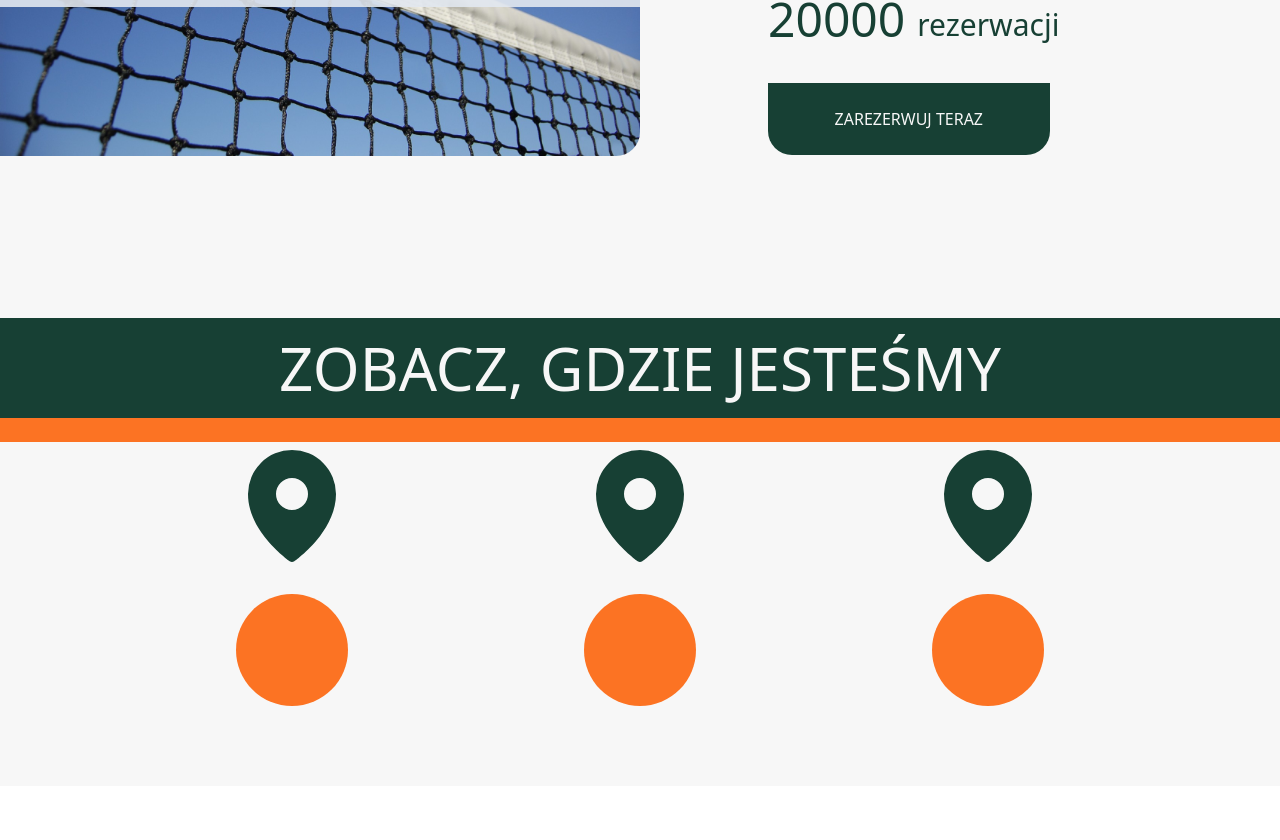
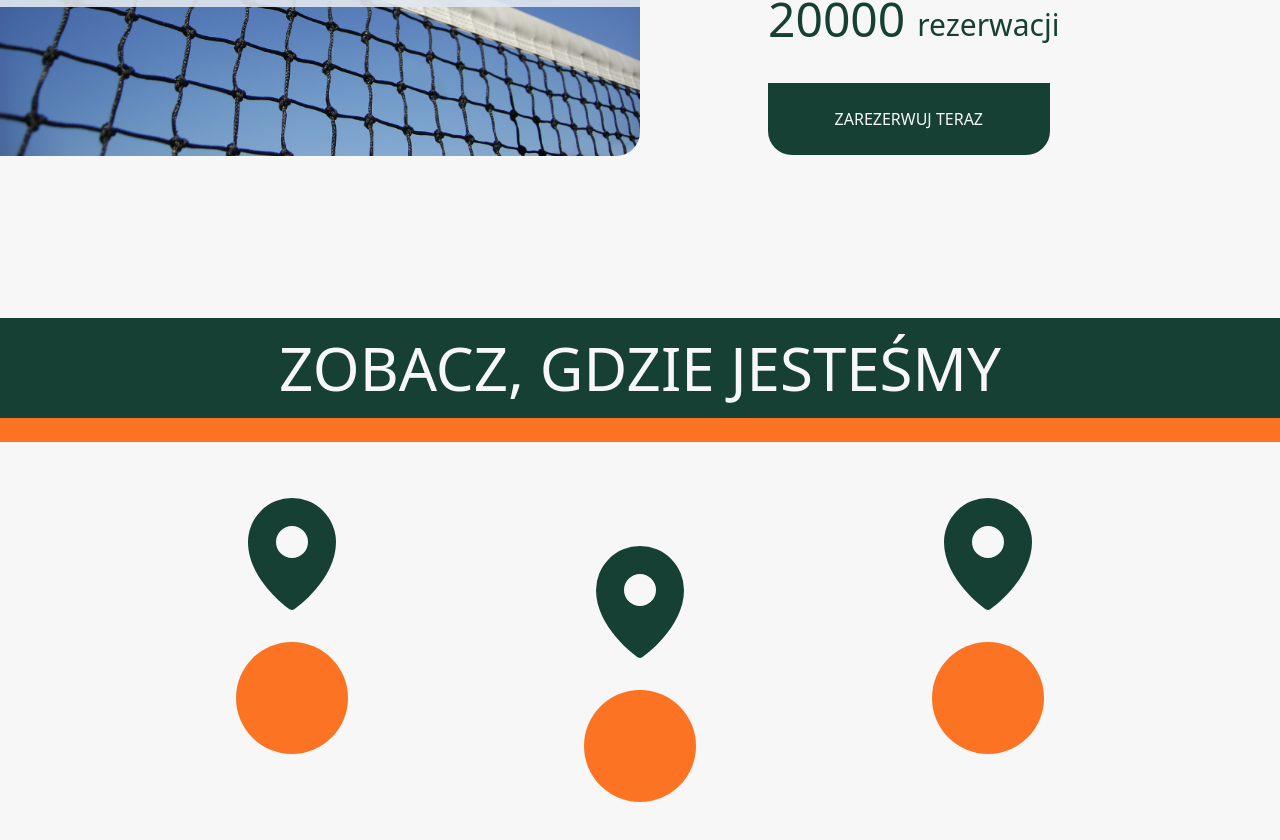
Before and after one commit to theImmortalCoders/reServeCourt_frontend, a Next.js app: page / in a window 1280 px wide. Shown: the part 482-1322 px from the top of the page. Before the commit the page ends 1268 px from the top, so only its background shows below. Built offline with nearby package versions, Linux system fonts and the light colour scheme.

Commit message:
fix: #3 fix some changes

```diff
--- a/src/app/page.tsx
+++ b/src/app/page.tsx
@@ -3,7 +3,7 @@ import Map from "@/components/home/organisms/Map";
 
 export default function Home() {
   return (
-    <main className="min-h-max min-w-max bg-mainWhite mt-navbar">
+    <main className="min-h-max max-w-max bg-mainWhite mt-navbar">
       <MainPage />
       <Map />
     </main>
--- a/src/components/home/atoms/Pin.tsx
+++ b/src/components/home/atoms/Pin.tsx
@@ -1,9 +1,9 @@
 import { PiMapPinFill } from "react-icons/pi";
 
-export default function Pin({ height }: { height: string }) {
+export default function Pin({ className }: { className: string }) {
   return (
     <div
-      className={`w-28 h-auto flex flex-col items-center mt-${height} mb-20`}
+      className={`w-28 h-auto flex flex-col items-center ${className} mb-20`}
     >
       <PiMapPinFill className="text-9xl text-darkGreen" />
       <div className="bg-mainOrange w-full h-28 rounded-full mt-6" />
--- a/src/components/home/organisms/Map.tsx
+++ b/src/components/home/organisms/Map.tsx
@@ -8,9 +8,9 @@ export default function Map() {
       </h1>
       <div className="bg-mainOrange h-6" />
       <div className="flex justify-evenly w-full">
-        <Pin height={"12"} />
-        <Pin height={"12"} />
-        <Pin height={"12"} />
+        <Pin className={"mt-12"} />
+        <Pin className={"mt-24"} />
+        <Pin className={"mt-12"} />
       </div>
     </div>
   );
```
